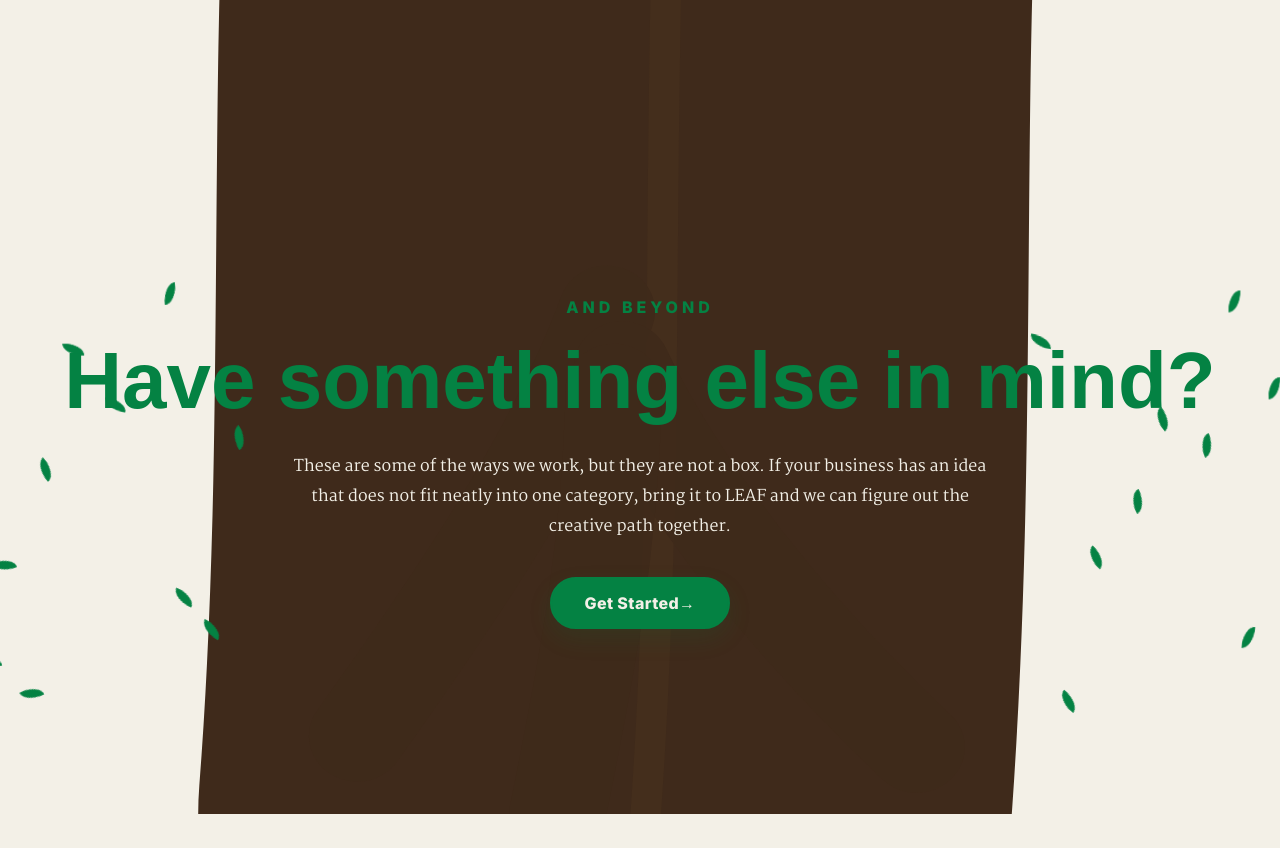
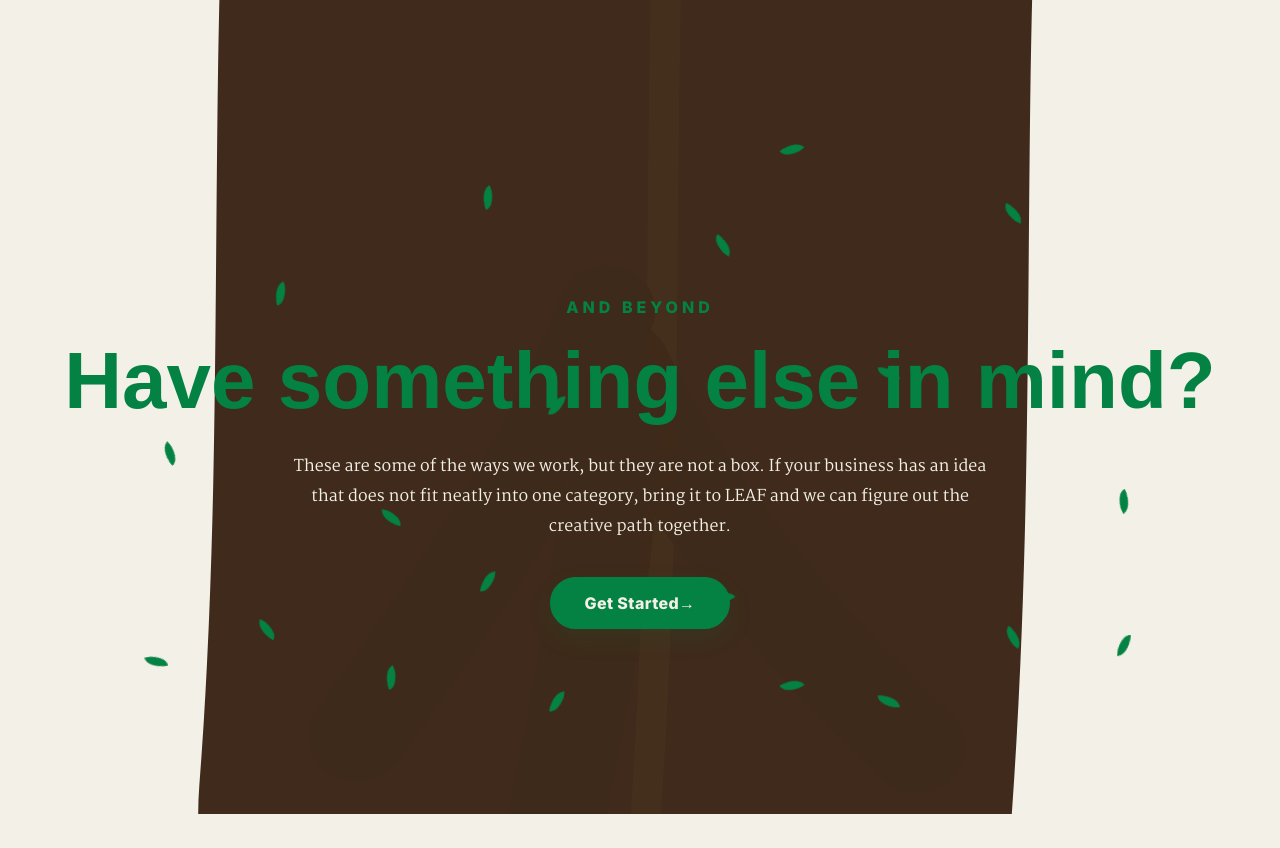
Before and after one commit to TheLeafAgency/The-LEAF-Agency, a Next.js app: page /services in a window 1280 px wide. Shown: the part 7720-8568 px from the top of the page. Built offline with nearby package versions, Linux system fonts and the light colour scheme.

Commit message:
Spread Services burst leaves more evenly

```diff
--- a/components/ServicesBotanical.tsx
+++ b/components/ServicesBotanical.tsx
@@ -166,26 +166,26 @@ export default function ServicesBotanical() {
     <div ref={ref} className="services-tree-layer" aria-hidden="true">
       <div className="services-brown-explosion" />
       <div className="services-leaf-burst" aria-hidden="true">
-        <span style={{"--x":"-43vw","--y":"-14vh","--r":"-75deg","--delay":"0s"} as React.CSSProperties} />
-        <span style={{"--x":"-34vw","--y":"-36vh","--r":"-40deg","--delay":".18s"} as React.CSSProperties} />
-        <span style={{"--x":"36vw","--y":"-10vh","--r":"120deg","--delay":".31s"} as React.CSSProperties} />
-        <span style={{"--x":"43vw","--y":"-35vh","--r":"145deg","--delay":".72s"} as React.CSSProperties} />
-        <span style={{"--x":"-47vw","--y":"10vh","--r":"-135deg","--delay":".57s"} as React.CSSProperties} />
-        <span style={{"--x":"47vw","--y":"8vh","--r":"135deg","--delay":".66s"} as React.CSSProperties} />
-        <span style={{"--x":"-38vw","--y":"-22vh","--r":"-115deg","--delay":".83s"} as React.CSSProperties} />
-        <span style={{"--x":"38vw","--y":"-20vh","--r":"110deg","--delay":".94s"} as React.CSSProperties} />
-        <span style={{"--x":"-44vw","--y":"14vh","--r":"-150deg","--delay":".16s"} as React.CSSProperties} />
-        <span style={{"--x":"-31vw","--y":"6vh","--r":"-95deg","--delay":".42s"} as React.CSSProperties} />
-        <span style={{"--x":"31vw","--y":"15vh","--r":"95deg","--delay":".22s"} as React.CSSProperties} />
-        <span style={{"--x":"44vw","--y":"7vh","--r":"150deg","--delay":".51s"} as React.CSSProperties} />
-        <span style={{"--x":"-29vw","--y":"-18vh","--r":"-65deg","--delay":".36s"} as React.CSSProperties} />
-        <span style={{"--x":"-41vw","--y":"-29vh","--r":"-125deg","--delay":".64s"} as React.CSSProperties} />
-        <span style={{"--x":"-33vw","--y":"2vh","--r":"-100deg","--delay":".47s"} as React.CSSProperties} />
-        <span style={{"--x":"-46vw","--y":"-2vh","--r":"-145deg","--delay":".79s"} as React.CSSProperties} />
-        <span style={{"--x":"29vw","--y":"-30vh","--r":"65deg","--delay":".29s"} as React.CSSProperties} />
-        <span style={{"--x":"41vw","--y":"-17vh","--r":"125deg","--delay":".55s"} as React.CSSProperties} />
-        <span style={{"--x":"33vw","--y":"-3vh","--r":"100deg","--delay":".68s"} as React.CSSProperties} />
-        <span style={{"--x":"46vw","--y":"-24vh","--r":"145deg","--delay":".88s"} as React.CSSProperties} />
+        <span style={{"--x":"-34vw","--y":"-16vh","--r":"-75deg","--delay":"0s"} as React.CSSProperties} />
+        <span style={{"--x":"-26vw","--y":"-36vh","--r":"-48deg","--delay":".18s"} as React.CSSProperties} />
+        <span style={{"--x":"-18vw","--y":"-8vh","--r":"-110deg","--delay":".34s"} as React.CSSProperties} />
+        <span style={{"--x":"-11vw","--y":"-48vh","--r":"-55deg","--delay":".52s"} as React.CSSProperties} />
+        <span style={{"--x":"-6vw","--y":"-22vh","--r":"-18deg","--delay":".12s"} as React.CSSProperties} />
+        <span style={{"--x":"6vw","--y":"-42vh","--r":"90deg","--delay":".42s"} as React.CSSProperties} />
+        <span style={{"--x":"11vw","--y":"-54vh","--r":"18deg","--delay":".61s"} as React.CSSProperties} />
+        <span style={{"--x":"18vw","--y":"-26vh","--r":"55deg","--delay":".08s"} as React.CSSProperties} />
+        <span style={{"--x":"27vw","--y":"-46vh","--r":"82deg","--delay":".48s"} as React.CSSProperties} />
+        <span style={{"--x":"35vw","--y":"-10vh","--r":"120deg","--delay":".31s"} as React.CSSProperties} />
+        <span style={{"--x":"-35vw","--y":"10vh","--r":"-135deg","--delay":".57s"} as React.CSSProperties} />
+        <span style={{"--x":"-27vw","--y":"6vh","--r":"-95deg","--delay":".42s"} as React.CSSProperties} />
+        <span style={{"--x":"-18vw","--y":"12vh","--r":"-55deg","--delay":".28s"} as React.CSSProperties} />
+        <span style={{"--x":"-11vw","--y":"0vh","--r":"-25deg","--delay":".58s"} as React.CSSProperties} />
+        <span style={{"--x":"-6vw","--y":"15vh","--r":"-25deg","--delay":".36s"} as React.CSSProperties} />
+        <span style={{"--x":"6vw","--y":"2vh","--r":"25deg","--delay":".36s"} as React.CSSProperties} />
+        <span style={{"--x":"11vw","--y":"13vh","--r":"25deg","--delay":".58s"} as React.CSSProperties} />
+        <span style={{"--x":"18vw","--y":"15vh","--r":"55deg","--delay":".63s"} as React.CSSProperties} />
+        <span style={{"--x":"27vw","--y":"7vh","--r":"95deg","--delay":".22s"} as React.CSSProperties} />
+        <span style={{"--x":"35vw","--y":"8vh","--r":"150deg","--delay":".51s"} as React.CSSProperties} />
       </div>
       <div className="services-tree">
         <svg className="services-tree-svg" viewBox="0 0 1000 7200" preserveAspectRatio="none">
```
